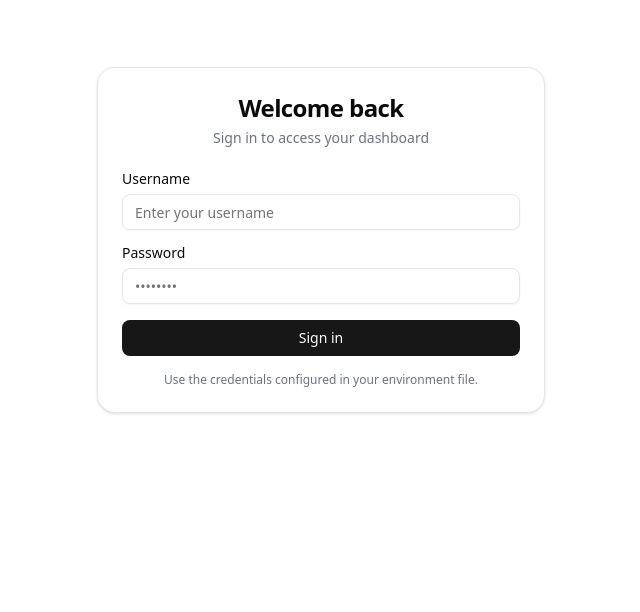
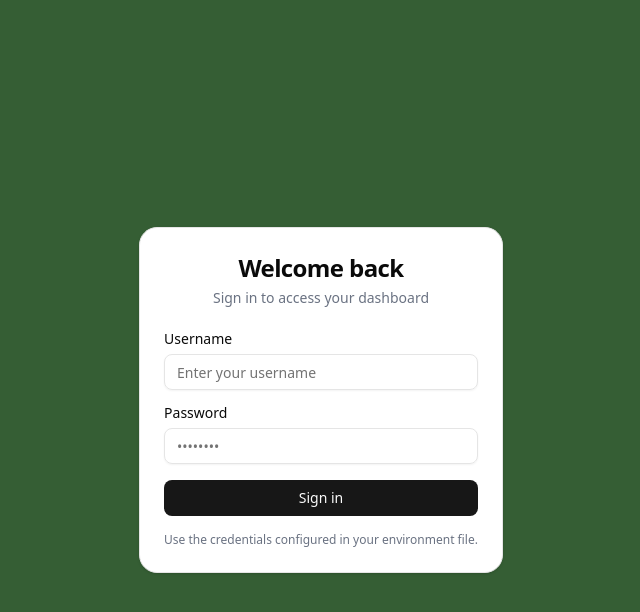
Before and after one commit to scottii333/leonexia-client-tracker, a Next.js app: page / in a window 1280 px wide. Shown: the top 612 px of the page, without its empty margins (319-959 px from the left). Built offline with nearby package versions, Linux system fonts and the light colour scheme.

Commit message:
feat: update Home component layout for improved styling

```diff
--- a/src/app/page.tsx
+++ b/src/app/page.tsx
@@ -3,7 +3,7 @@ import { LogIn } from "@/components/LogIn";
 
 const Home = () => {
   return (
-    <section className="container mx-auto px-4">
+    <section className="min-h-screen bg-[#355E34] flex items-center justify-center">
       <LogIn />
     </section>
   );
```
